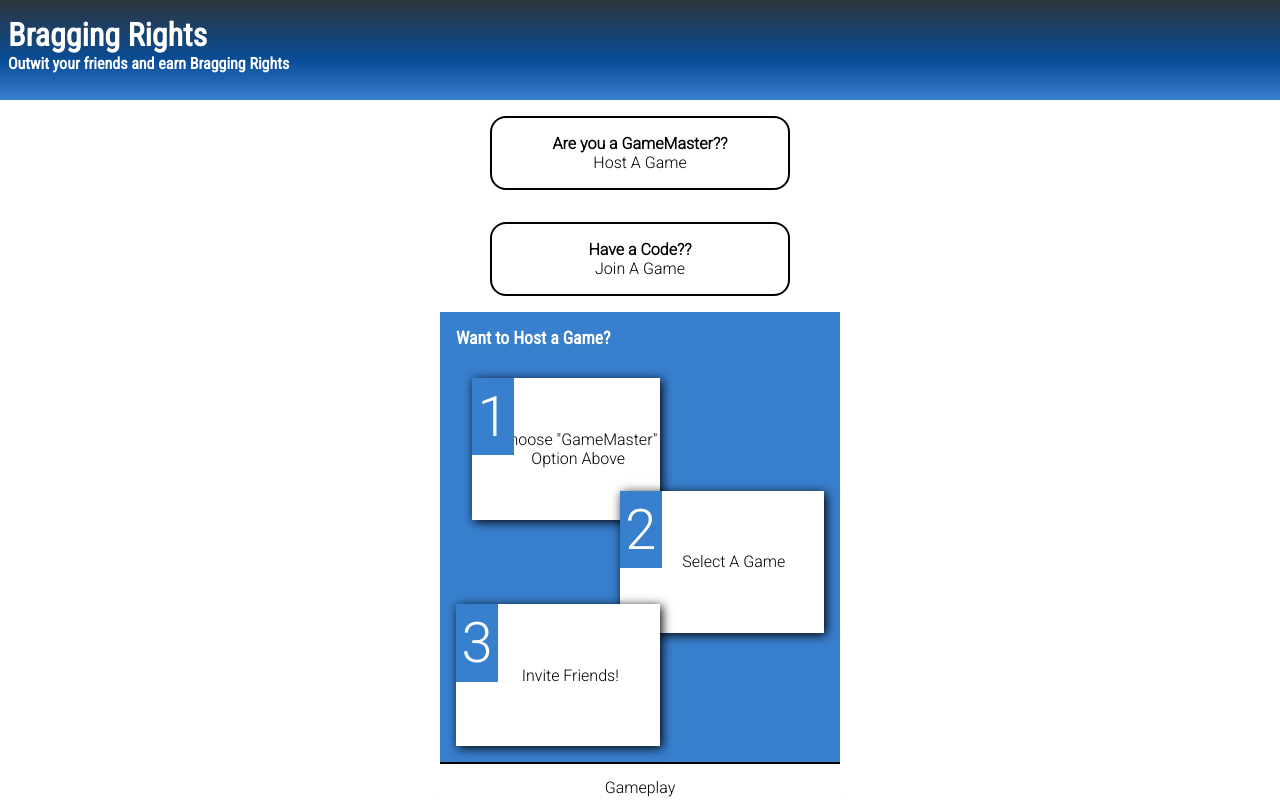
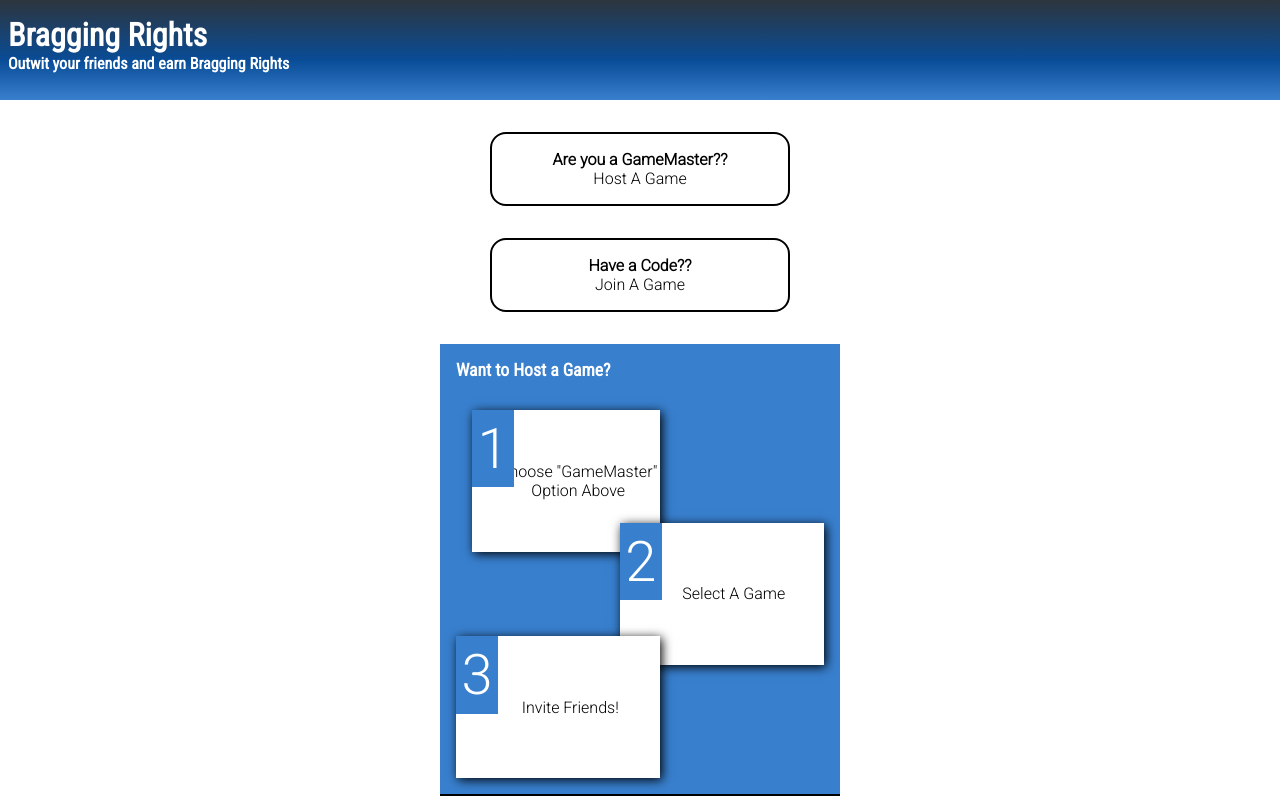
Before and after one commit to chingu-voyages/v8-chimeras-team-01, a React (Create React App) app: page / in a window 1280 px wide. Shown: the top 800 px of the page. Built offline with nearby package versions, Linux system fonts and the light colour scheme.

Commit message:
Adjust spacing on Buttons Landing

```diff
--- a/src/components/Landing/index.css
+++ b/src/components/Landing/index.css
@@ -17,7 +17,7 @@
   width: 100%;
   max-height: 300px;
   padding: 0;
-  margin: 0 auto;
+  margin: 1em auto;
 }
 
 .start-game-button {
```
